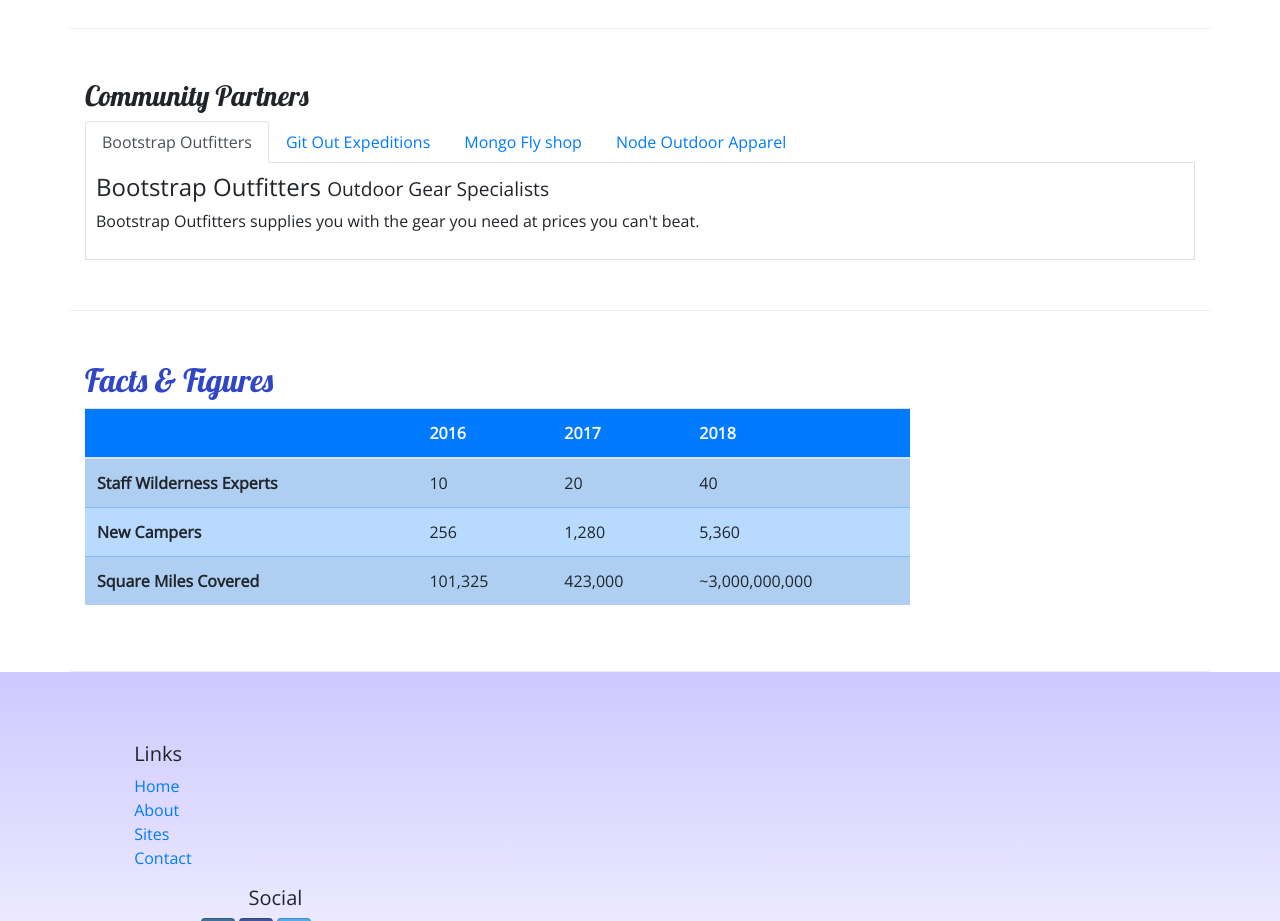
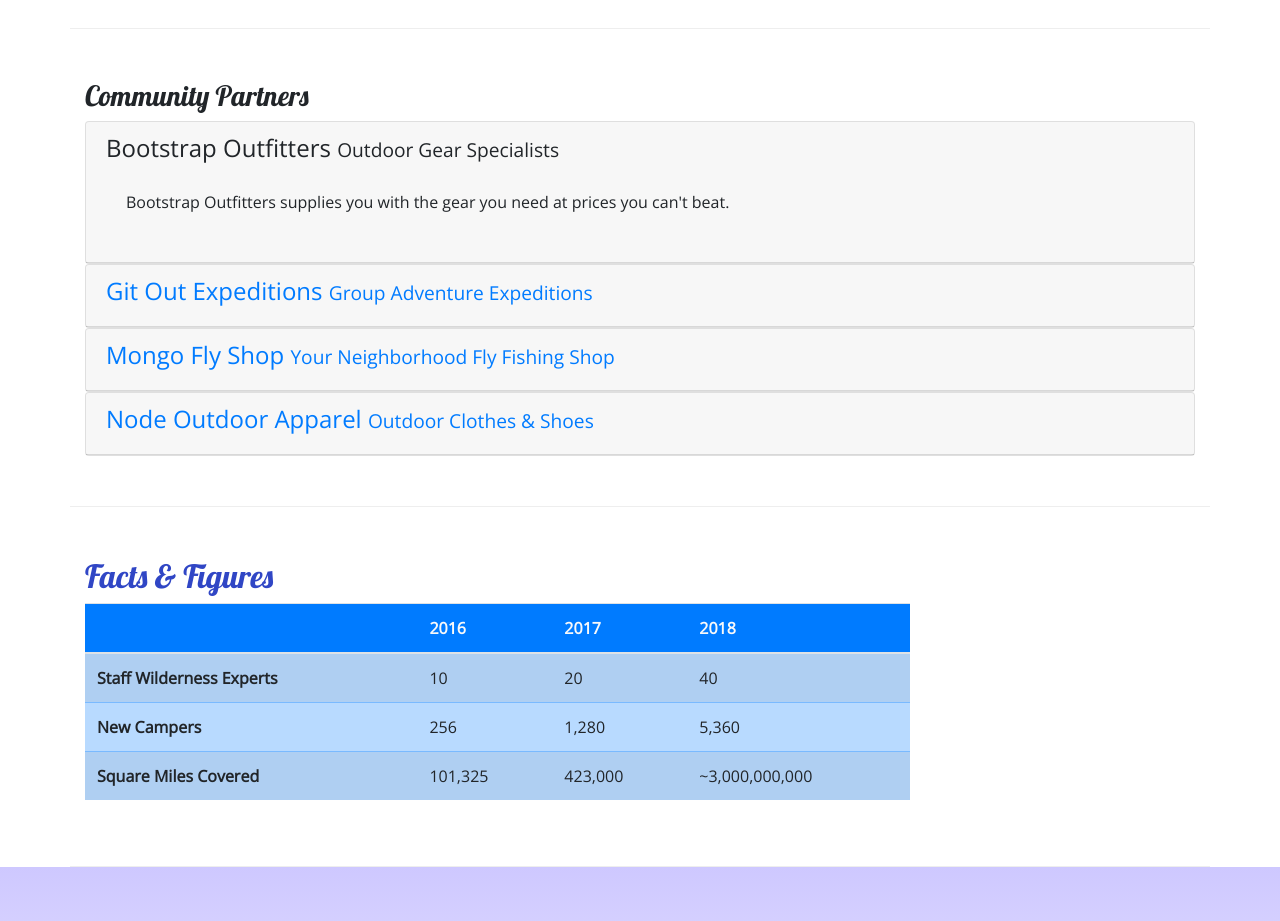
Before and after one commit to Smalls27/nucampsite, a website: page aboutus.html in a window 1280 px wide. Shown: the part 800-1721 px from the top of the page. Drawn offline with nearby package versions, Linux system fonts and the light colour scheme.

Commit message:
Accordion

```diff
--- a/aboutus.html
+++ b/aboutus.html
@@ -99,28 +99,54 @@
             <div class="row row-content">
                 <div class="col">
                     <h3>Community Partners</h3>
-                    <ul class="nav nav-tabs">
-                        <li class="nav-item"><a class="nav-link active" href="#bootstrap" role="tab" data-toggle="tab">Bootstrap Outfitters</a></li>
-                        <li class="nav-item"><a class="nav-link" href="#git" role="tab" data-toggle="tab">Git Out Expeditions</a></li>
-                        <li class="nav-item"><a class="nav-link" href="#mongo" role="tab" data-toggle="tab">Mongo Fly shop</a></li>
-                        <li class="nav-item"><a class="nav-link" href="#node" role="tab" data-toggle="tab">Node Outdoor Apparel</a></li>
-                    </ul>
-                    <div class="tab-content">
-                        <div class="tab-pane fade show active" role="tabpanel" id="bootstrap">
-                            <h4>Bootstrap Outfitters <small>Outdoor Gear Specialists</small></h4>
+                    <div id="accordion">
+                        <div class="card">
+                            <div role="tab" class="card-header">
+                                <h4>
+                                    <a data-toggle="collapse" data-target="#bootstrap">Bootstrap Outfitters <small>Outdoor Gear Specialists</small></a>
+                                </h4>
+                                <div class="collapse show" id="bootstrap" data-parent="#accordion">
+                                    <div class="card-body">
                                         <p class="d-sm-block d-none">Bootstrap Outfitters supplies you with the gear you need at prices you can't beat.</p>
                                     </div>
-                        <div class="tab-pane fade" role="tabpanel" id="git">
-                            <h4>Git Out Expeditions <small>Group Adventure Expeditions</small></h4>
+                                </div>
+                            </div>
+                        </div>
+                        <div class="card">
+                            <div role="tab" class="card-header">
+                                <h4>
+                                    <a class="collapsed" data-toggle="collapse" data-target="#git">Git Out Expeditions <small>Group Adventure Expeditions</small></a>
+                                </h4>
+                                <div class="collapse" id="git" data-parent="#accordion">
+                                    <div class="card-body">
                                         <p class="d-sm-block d-none">Join Git Out Expeditions to explore new horizons with a group of other adventurers!</p>
                                     </div>
-                        <div class="tab-pane fade" role="tabpanel" id="mongo">
-                            <h4>Mongo Fly Shop <small>Your Neighborhood Fly Fishing Shop</small></h4>
+                                </div>
+                            </div>
+                        </div>
+                        <div class="card">
+                            <div role="tab" class="card-header">
+                                <h4>
+                                    <a class="collapsed" data-toggle="collapse" data-target="#mongo">Mongo Fly Shop <small>Your Neighborhood Fly Fishing Shop</small></a>
+                                </h4>
+                                <div class="collapse" id="mongo" data-parent="#accordion">
+                                    <div class="card-body">
                                         <p class="d-sm-block d-none">Need a new fishing pole, a tacklebox, or flies of all kinds? Stop by Mongo Fly Shop.</p>
                                     </div>
-                        <div class="tab-pane fade" role="tabpanel" id="node">
-                            <h4>Node Outdoor Apparel <small>Outdoor Clothes & Shoes</small></h4>
+                                </div>
+                            </div>
+                        </div>
+                        <div class="card">
+                            <div role="tab" class="card-header">
+                                <h4>
+                                    <a class="collapsed" data-toggle="collapse" data-target="#node">Node Outdoor Apparel <small>Outdoor Clothes & Shoes</small></a>
+                                </h4>
+                                <div class="collapse" id="node" data-parent="#accordion">
+                                    <div class="card-body">
                                         <p class="d-sm-block d-none">From polar fleeces to swimsuits, hiking boots to waders, a visit to Node will be sure to get you covered.</p>
+                                    </div>
+                                </div>
+                            </div>
                         </div>
                     </div>
                 </div>
```
Lines whose indentation alone changed are shown as unchanged.
